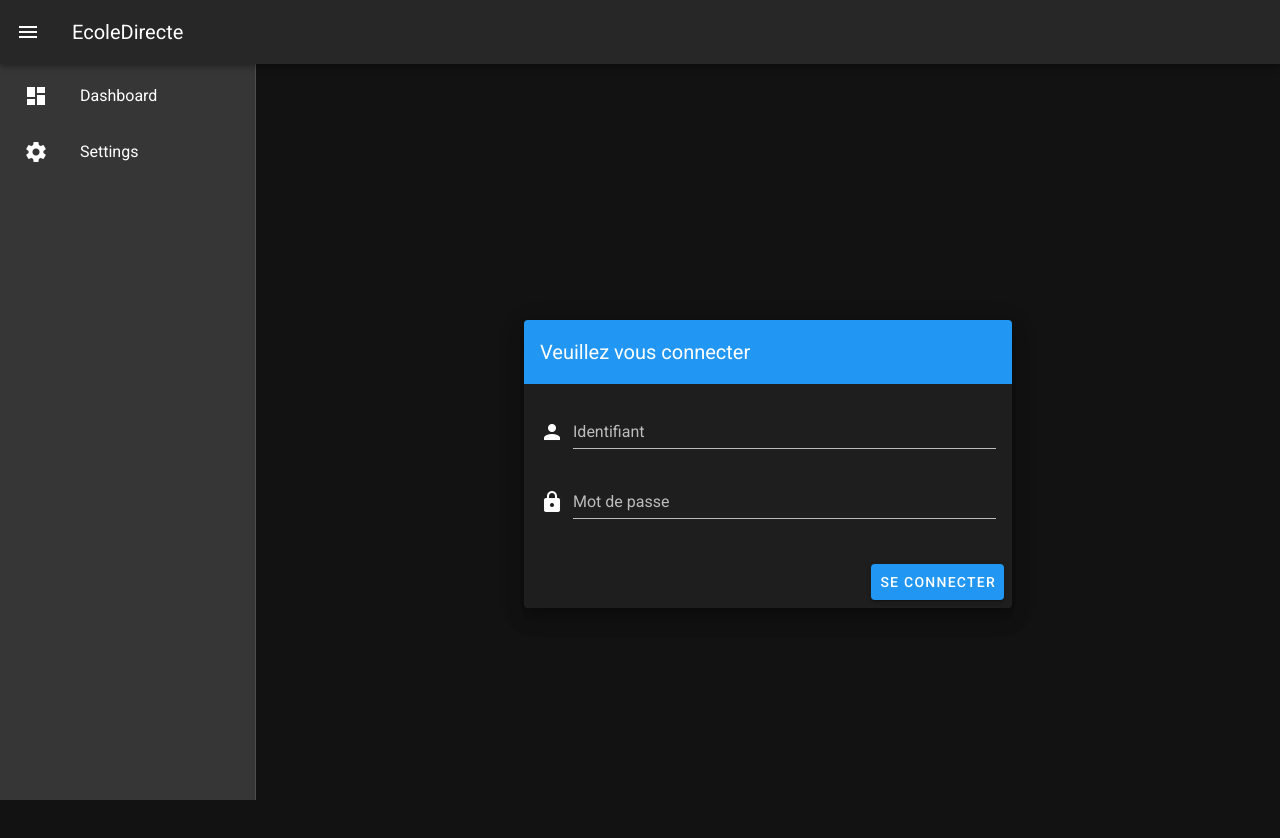
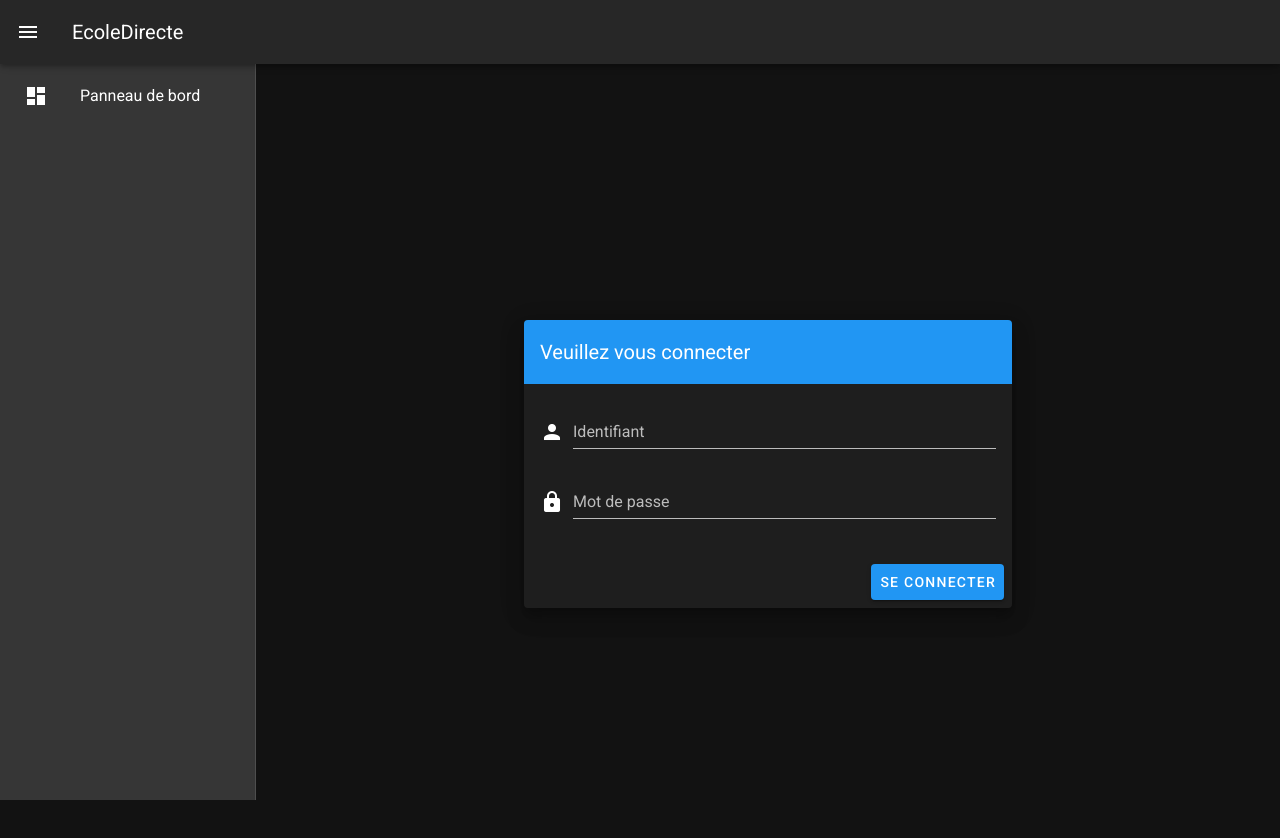
Before and after one commit to vlourme/edclient, a Vue app: page /authentication in a window 1280 px wide. Both pictures are taken after a click on the button 28 px from the left and 32 px from the top of the page. Shown: the top 838 px of the page. Built offline with nearby package versions, Linux system fonts and the light colour scheme.

Commit message:
views/app: update sidebar
Signed-off-by: Victor Lourme <victor.lourme@icloud.com>

```diff
--- a/src/App.vue
+++ b/src/App.vue
@@ -11,15 +11,7 @@
             <v-icon>mdi-view-dashboard</v-icon>
           </v-list-item-action>
           <v-list-item-content>
-            <v-list-item-title>Dashboard</v-list-item-title>
-          </v-list-item-content>
-        </v-list-item>
-        <v-list-item link>
-          <v-list-item-action>
-            <v-icon>mdi-cog</v-icon>
-          </v-list-item-action>
-          <v-list-item-content>
-            <v-list-item-title>Settings</v-list-item-title>
+            <v-list-item-title>Panneau de bord</v-list-item-title>
           </v-list-item-content>
         </v-list-item>
       </v-list>
```
